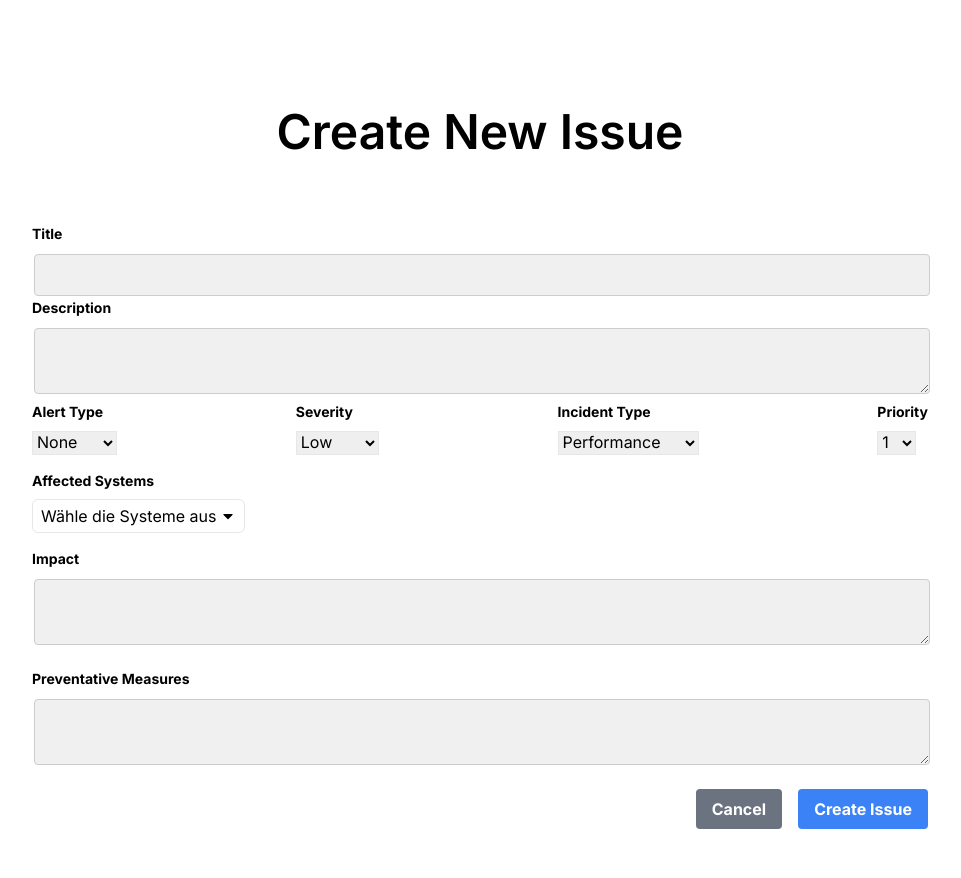
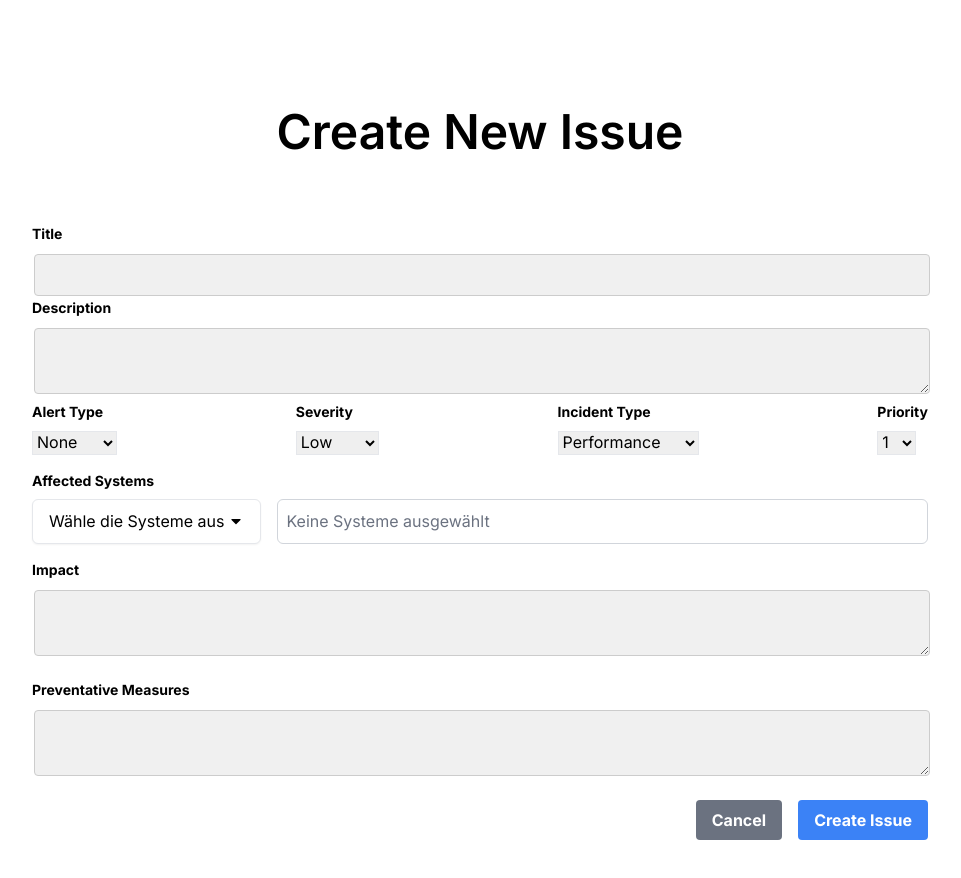
Before and after one commit to tonyi22/ip6-whats-that-error, a Next.js app: page /Issues/new in a window 1280 px wide. Shown: the whole page, without its empty margins (160-1121 px from the left). Built offline with nearby package versions, Linux system fonts and the light colour scheme.

Commit message:
edit dropdown

```diff
--- a/app/Issues/new/page.tsx
+++ b/app/Issues/new/page.tsx
@@ -8,8 +8,6 @@ import '../[id]/detailView.css';
 import { compareSort } from '@/app/helperFunction';
 import { MdCancel } from "react-icons/md";
 import '../[id]/detailView.css';
-import { SystemMonitoringIssue } from '@/app/data/data';
-import { getAlertIcon, getSeverityColor, validateType } from '@/app/helperFunction';
 
 const NewIssue = () => {
     const alertTypes = ['Critical', 'Warning', 'Info', 'None'] as const;
@@ -79,22 +77,19 @@ const NewIssue = () => {
     }, []);
 
     const handleAddSystem = (system: string) => {
-        if (!newIssue.affectedSystems.includes(system)) {
-            setNewIssue(prev => ({
-                ...prev,
-                affectedSystems: [...prev.affectedSystems, system]
+        setNewIssue(prevState => ({
+            ...prevState,
+            affectedSystems: prevState.affectedSystems.includes(system)
+                ? prevState.affectedSystems.filter(s => s !== system)
+                : [...prevState.affectedSystems, system]
         }));
-        }
     };
 
     const handleRemoveSystem = (index: number) => {
-        setNewIssue(prev => {
-            const updatedSystems = prev.affectedSystems.filter((_, i) => i !== index);
-            return {
-                ...prev,
-                affectedSystems: updatedSystems
-            };
-        });
+        setNewIssue(prevState => ({
+            ...prevState,
+            affectedSystems: prevState.affectedSystems.filter((_, i) => i !== index)
+        }));
     };
 
     const handleInputChange = (e: React.ChangeEvent<HTMLInputElement | HTMLTextAreaElement | HTMLSelectElement>) => {
@@ -304,18 +299,20 @@ const NewIssue = () => {
 
                     <div className="mb-4">
                         <label className="block text-sm font-bold mb-2" htmlFor="affectedSystems">Affected Systems</label>
-                        <div className="relative" ref={dropdownRef}>
+
+                        <div className="flex space-x-4 h-full">
+                            <div className="relative inline-block min-h-[45px]" ref={dropdownRef}>
                                 <div
-                                className="input cursor-pointer flex"
+                                    className="cursor-pointer"
                                     onClick={toggleDropdown}
                                 >
-                                <div className="cursor-pointer flex items-center border rounded-md py-1 px-2">
+                                    <div className="cursor-pointer flex items-center border rounded-md py-1 px-4 bg-white shadow-sm min-h-[45px]">
                                         Wähle die Systeme aus
                                         <FaCaretDown className="ml-1" />
                                     </div>
                                 </div>
                                 {dropdownOpen && (
-                                <div className="absolute bg-white border border-gray-300 rounded-lg mt-1 z-10 max-h-60 overflow-y-auto">
+                                    <div className="absolute bg-white border border-gray-300 rounded-lg mt-1 z-10 max-h-60 overflow-y-auto shadow-lg w-64">
                                         {systemsList.map(system => (
                                             <div
                                                 key={system}
@@ -329,13 +326,19 @@ const NewIssue = () => {
                                     </div>
                                 )}
                             </div>
-                        <div className="mt-2">
-                            {newIssue.affectedSystems.map((system, index) => (
-                                <div key={index} className="flex items-center mb-2">
+
+                            <div className="flex-grow border border-gray-300 rounded-md px-2 max-h-60 overflow-y-auto min-h-[40px] flex flex-col justify-center">
+                                {newIssue.affectedSystems.length > 0 ? (
+                                    newIssue.affectedSystems.map((system, index) => (
+                                        <div key={index} className={`flex items-center ${index !== newIssue.affectedSystems.length - 1 ? 'border-b border-gray-300' : ''} min-h-[40px]`}>
                                             <span className="flex-grow">{system}</span>
                                             <button type="button" onClick={() => handleRemoveSystem(index)} className="ml-2 text-red-500">Remove</button>
                                         </div>
-                            ))}
+                                    ))
+                                ) : (
+                                    <div className="text-gray-500 cursor-default">Keine Systeme ausgewählt</div>
+                                )}
+                            </div>
                         </div>
                     </div>
 
```
Lines whose indentation alone changed are shown as unchanged.
